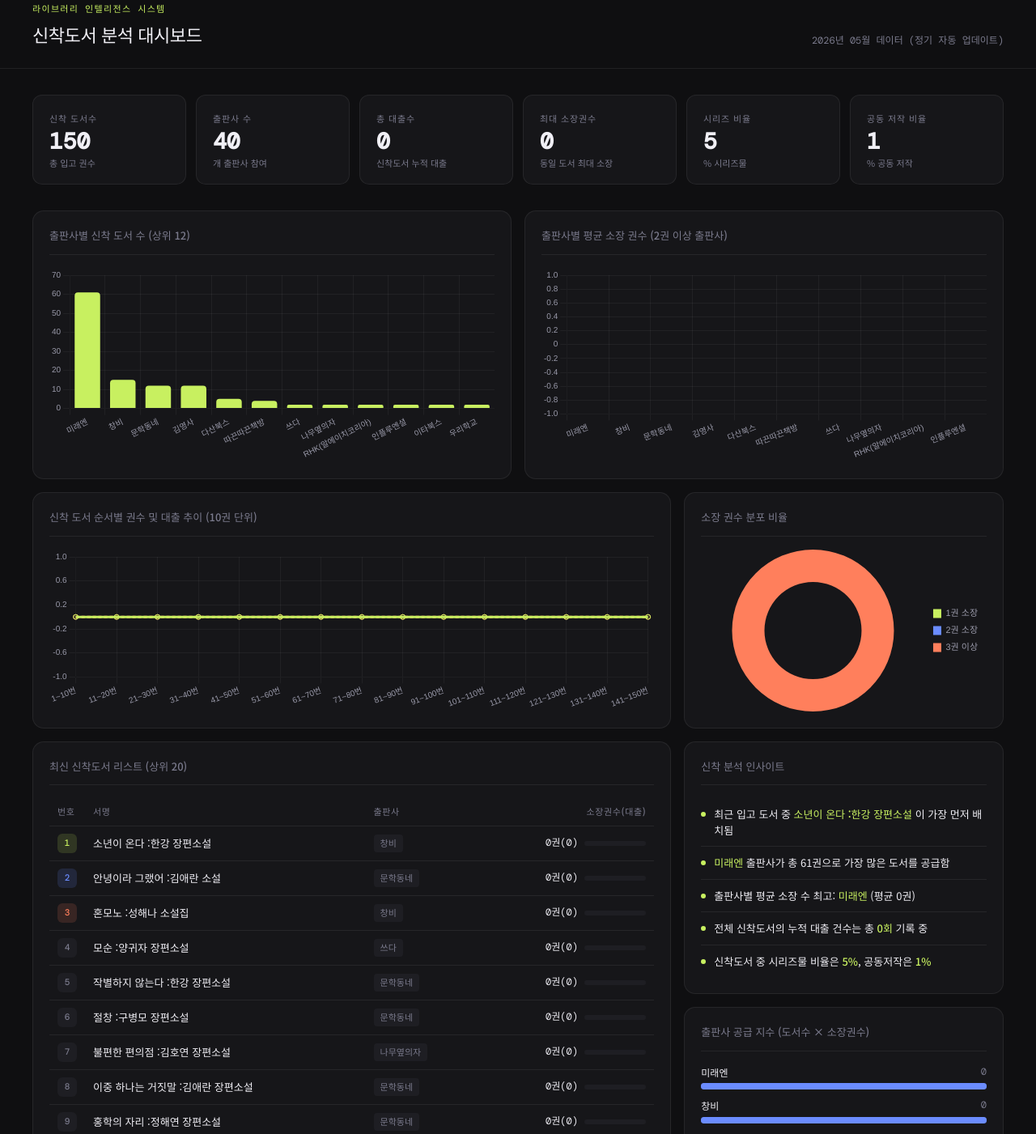
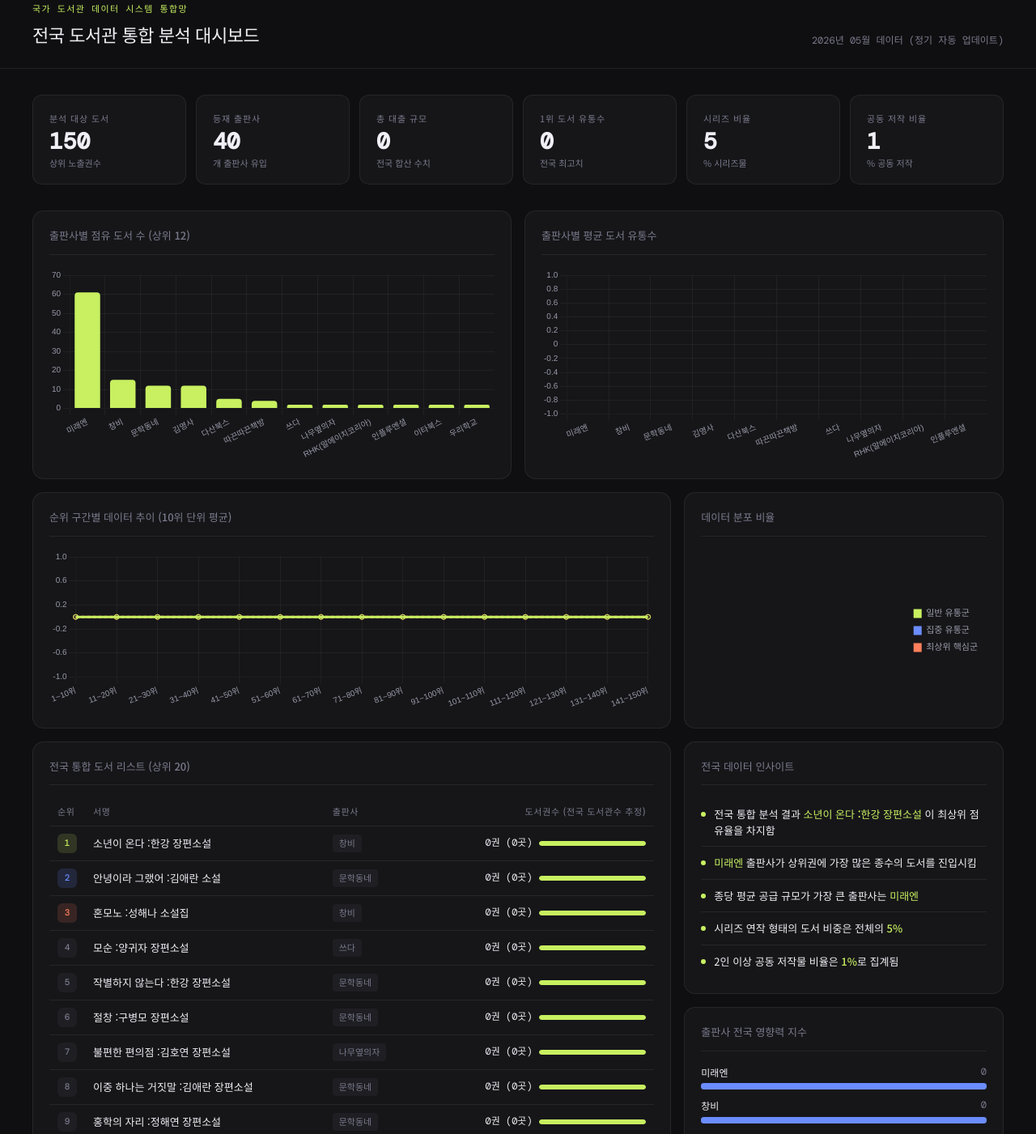
Before and after one commit to hyeyoungpark13-alt/library-dashboard, a plain HTML site: page index.html in a window 1280 px wide. Shown: the part 29-1430 px from the top of the page at 81% size. Drawn offline with nearby package versions, Linux system fonts and the light colour scheme.

Commit message:
Update index.html

```diff
--- a/index.html
+++ b/index.html
@@ -3,7 +3,7 @@
 <head>
 <meta charset="UTF-8">
 <meta name="viewport" content="width=device-width, initial-scale=1.0">
-<title>신착도서 분석 대시보드 (실시간 자동화)</title>
+<title>전국 도서관 통합 도서 분석 대시보드</title>
 <script src="https://cdnjs.cloudflare.com/ajax/libs/Chart.js/4.4.1/chart.umd.js"></script>
 <link href="https://fonts.googleapis.com/css2?family=Noto+Sans+KR:wght@300;400;500;700&family=DM+Mono:wght@400;500&display=swap" rel="stylesheet">
 <style>
@@ -62,66 +62,66 @@
 <body>
 <header>
   <div>
-    <div class="logo">라이브러리 인텔리전스 시스템</div>
-    <h1>신착도서 분석 대시보드</h1>
+    <div class="logo">국가 도서관 데이터 시스템 통합망</div>
+    <h1>전국 도서관 통합 분석 대시보드</h1>
   </div>
-  <span id="meta">데이터를 가져오는 중...</span>
+  <span id="meta">통합 데이터를 가져오는 중...</span>
 </header>
 
 <div id="loading-zone">
   <div class="spinner"></div>
-  <div>LOADING NEW ARRIVAL BOOKS...</div>
+  <div>LOADING INTEGRATED NATIONAL DATA...</div>
 </div>
 
 <div id="dashboard">
   <div class="kpi-row">
-    <div class="kpi"><div class="kpi-label">신착 도서수</div><div class="kpi-value" id="kpi-total">—</div><div class="kpi-sub">총 입고 권수</div></div>
-    <div class="kpi"><div class="kpi-label">출판사 수</div><div class="kpi-value" id="kpi-pubs">—</div><div class="kpi-sub">개 출판사 참여</div></div>
-    <div class="kpi"><div class="kpi-label">총 대출수</div><div class="kpi-value" id="kpi-libs">—</div><div class="kpi-sub">신착도서 누적 대출</div></div>
-    <div class="kpi"><div class="kpi-label">최대 소장권수</div><div class="kpi-value" id="kpi-top1libs">—</div><div class="kpi-sub">동일 도서 최대 소장</div></div>
+    <div class="kpi"><div class="kpi-label">분석 대상 도서</div><div class="kpi-value" id="kpi-total">—</div><div class="kpi-sub">상위 노출권수</div></div>
+    <div class="kpi"><div class="kpi-label">등재 출판사</div><div class="kpi-value" id="kpi-pubs">—</div><div class="kpi-sub">개 출판사 유입</div></div>
+    <div class="kpi"><div class="kpi-label">총 대출 규모</div><div class="kpi-value" id="kpi-libs">—</div><div class="kpi-sub">전국 합산 수치</div></div>
+    <div class="kpi"><div class="kpi-label">1위 도서 유통수</div><div class="kpi-value" id="kpi-top1libs">—</div><div class="kpi-sub">전국 최고치</div></div>
     <div class="kpi"><div class="kpi-label">시리즈 비율</div><div class="kpi-value" id="kpi-series">—</div><div class="kpi-sub">% 시리즈물</div></div>
     <div class="kpi"><div class="kpi-label">공동 저작 비율</div><div class="kpi-value" id="kpi-collab">—</div><div class="kpi-sub">% 공동 저작</div></div>
   </div>
 
   <div class="grid-2">
     <div class="card">
-      <div class="card-title">출판사별 신착 도서 수 (상위 12)</div>
+      <div class="card-title">출판사별 점유 도서 수 (상위 12)</div>
       <div class="chart-wrap" style="height:240px"><canvas id="chartPub"></canvas></div>
     </div>
     <div class="card">
-      <div class="card-title">출판사별 평균 소장 권수 (2권 이상 출판사)</div>
+      <div class="card-title">출판사별 평균 도서 유통수</div>
       <div class="chart-wrap" style="height:240px"><canvas id="chartAvg"></canvas></div>
     </div>
   </div>
 
   <div class="grid-3">
     <div class="card">
-      <div class="card-title">신착 도서 순서별 권수 및 대출 추이 (10권 단위)</div>
+      <div class="card-title">순위 구간별 데이터 추이 (10위 단위 평균)</div>
       <div class="chart-wrap" style="height:200px"><canvas id="chartTrend"></canvas></div>
     </div>
     <div class="card">
-      <div class="card-title">소장 권수 분포 비율</div>
+      <div class="card-title">데이터 분포 비율</div>
       <div class="chart-wrap" style="height:200px"><canvas id="chartDist"></canvas></div>
     </div>
   </div>
 
   <div class="grid-3">
     <div class="card">
-      <div class="card-title">최신 신착도서 리스트 (상위 20)</div>
+      <div class="card-title">전국 통합 도서 리스트 (상위 20)</div>
       <div class="tbl-wrap">
         <table>
-          <thead><tr><th style="width:36px">번호</th><th>서명</th><th>출판사</th><th style="text-align:right">소장권수(대출)</th></tr></thead>
+          <thead><tr><th style="width:36px">순위</th><th>서명</th><th>출판사</th><th style="text-align:right">도서권수 (전국 도서관수 추정)</th></tr></thead>
           <tbody id="topTable"></tbody>
         </table>
       </div>
     </div>
     <div style="display:flex;flex-direction:column;gap:16px;">
       <div class="card">
-        <div class="card-title">신착 분석 인사이트</div>
+        <div class="card-title">전국 데이터 인사이트</div>
         <ul class="insight-list" id="insightList"></ul>
       </div>
       <div class="card">
-        <div class="card-title">출판사 공급 지수 (도서수 × 소장권수)</div>
+        <div class="card-title">출판사 전국 영향력 지수</div>
         <div id="pubScore"></div>
       </div>
     </div>
@@ -138,8 +138,7 @@ window.addEventListener('DOMContentLoaded', () => {
 async function autoLoadData() {
   try {
     const response = await fetch('data.json');
-    if (!response.ok) throw new Error('data.json 파일을 불러오지 못했습니다.');
-
+    if (!response.ok) throw new Error('data.json 통합 데이터 파일을 찾을 수 없습니다.');
     const result = await response.json();
 
     document.getElementById('loading-zone').style.display = 'none';
@@ -147,10 +146,9 @@ async function autoLoadData() {
     document.getElementById('meta').textContent = result.period;
 
     renderDashboard(result.data);
-
   } catch (error) {
     document.getElementById('loading-zone').innerHTML =
-      `<div style="color:#ff7f5c;font-size:14px;">❌ 데이터를 불러오지 못했습니다.<br>오류 내용: ${error.message}<br><br>💡 Actions 탭에서 배포 봇을 다시 실행(Run workflow)하여 신착도서 data.json이 정상 생성되었는지 확인하세요.</div>`;
+      `<div style="color:#ff7f5c;font-size:14px;">❌ 통합 데이터를 불러오지 못했습니다.<br>오류내용: ${error.message}</div>`;
   }
 }
 
@@ -162,18 +160,17 @@ function renderDashboard(data) {
     pubs[d.pub].count++; pubs[d.pub].total += d.copies;
   });
   const pubList = Object.entries(pubs)
-    .map(([name, v]) => ({ name, count: v.count, avg: Math.round(v.total / v.count * 10) / 10 }))
+    .map(([name, v]) => ({ name, count: v.count, avg: Math.round(v.total / v.count) }))
     .sort((a, b) => b.count - a.count);
 
-  const totalLoans = data.reduce((s, d) => s + d.libs, 0);
-  const maxCopies = Math.max(...data.map(d => d.copies));
+  const totalVolume = data.reduce((s, d) => s + d.copies, 0);
   const seriesPct = Math.round(data.filter(d => /\d+/.test(d.title)).length / n * 100);
   const collabPct = Math.round(data.filter(d => d.author.includes(',')).length / n * 100);
 
   document.getElementById('kpi-total').textContent = n;
   document.getElementById('kpi-pubs').textContent = Object.keys(pubs).length;
-  document.getElementById('kpi-libs').textContent = totalLoans;
-  document.getElementById('kpi-top1libs').textContent = maxCopies;
+  document.getElementById('kpi-libs').textContent = totalVolume.toLocaleString();
+  document.getElementById('kpi-top1libs').textContent = data[0]?.copies.toLocaleString() || '—';
   document.getElementById('kpi-series').textContent = seriesPct;
   document.getElementById('kpi-collab').textContent = collabPct;
 
@@ -205,9 +202,9 @@ function renderDashboard(data) {
   for (let i = 0; i < data.length; i += 10) {
     const chunk = data.slice(i, i + 10);
     groups.push({
-      label: (i+1) + '~' + (i + chunk.length) + '번',
-      copies: Math.round(chunk.reduce((s, d) => s + d.copies, 0) / chunk.length * 10) / 10,
-      libs: Math.round(chunk.reduce((s, d) => s + d.libs, 0) / chunk.length * 10) / 10,
+      label: (i+1) + '~' + (i + chunk.length) + '위',
+      copies: Math.round(chunk.reduce((s, d) => s + d.copies, 0) / chunk.length),
+      libs: Math.round(chunk.reduce((s, d) => s + d.libs, 0) / chunk.length),
     });
   }
   charts.trend = new Chart(document.getElementById('chartTrend'), {
@@ -215,23 +212,21 @@ function renderDashboard(data) {
     data: {
       labels: groups.map(g => g.label),
       datasets: [
-        { label: '소장권수', data: groups.map(g => g.copies), borderColor: '#c8f060', backgroundColor: 'rgba(200,240,96,0.08)', tension: 0.4, pointRadius: 3, fill: true },
-        { label: '평균대출', data: groups.map(g => g.libs), borderColor: '#ff7f5c', backgroundColor: 'rgba(255,127,92,0.06)', tension: 0.4, pointRadius: 3, fill: true, borderDash: [4,3] }
+        { label: '도서권수', data: groups.map(g => g.copies), borderColor: '#c8f060', backgroundColor: 'rgba(200,240,96,0.08)', tension: 0.4, pointRadius: 3, fill: true },
+        { label: '도서관수', data: groups.map(g => g.libs), borderColor: '#ff7f5c', backgroundColor: 'rgba(255,127,92,0.06)', tension: 0.4, pointRadius: 3, fill: true, borderDash: [4,3] }
       ]
     },
-    options: { responsive: true, maintainAspectRatio: false, plugins: { legend: { display: false } }, scales: { x: { ticks: { color: tc, font: { size: 10 }, maxRotation: 38 }, grid: { color: gc } }, y: { ticks: { color: tc, font: { size: 10 } }, grid: { color: gc } } } }
+    options: { responsive: true, maintainAspectRatio: false, plugins: { legend: { display: false } }, scales: { x: { ticks: { color: tc, font: { size: 10 } }, grid: { color: gc } }, y: { ticks: { color: tc, font: { size: 10 } }, grid: { color: gc } } } }
   });
 
-  const buckets = [0, 0, 0]; // 1권 소장, 2권 소장, 3권 이상 소장
-  data.forEach(d => {
-    if(d.copies === 1) buckets[0]++;
-    else if(d.copies === 2) buckets[1]++;
-    else buckets[2]++;
-  });
+  const maxC = Math.max(...data.map(d => d.copies));
+  const step = Math.ceil(maxC / 3);
+  const buckets = [0,0,0];
+  data.forEach(d => { const i = Math.min(2, Math.floor(d.copies / step)); buckets[i]++; });
   charts.dist = new Chart(document.getElementById('chartDist'), {
     type: 'doughnut',
     data: {
-      labels: ['1권 소장', '2권 소장', '3권 이상'],
+      labels: ['일반 유통군', '집중 유통군', '최상위 핵심군'],
       datasets: [{ data: buckets, backgroundColor: ['#c8f060','#6b8cff','#ff7f5c'], borderWidth: 0 }]
     },
     options: { responsive: true, maintainAspectRatio: false, plugins: { legend: { position: 'right', labels: { color: tc, font: { size: 11 }, boxWidth: 10 } } }, cutout: '60%' }
@@ -240,31 +235,30 @@ function renderDashboard(data) {
   const tbody = document.getElementById('topTable');
   tbody.innerHTML = '';
   data.slice(0, 20).forEach(d => {
-    const maxVal = Math.max(...data.map(item => item.copies), 1);
-    const pct = Math.round(d.copies / maxVal * 100);
+    const pct = Math.round(d.copies / data[0].copies * 100);
     const cls = d.rank <= 3 ? 'rank-' + d.rank : '';
     const tr = document.createElement('tr');
     tr.innerHTML = '<td><span class="rank-badge ' + cls + '">' + d.rank + '</span></td>' +
       '<td class="title-cell" title="' + d.title + '">' + d.title + '</td>' +
       '<td><span class="pub-tag">' + d.pub + '</span></td>' +
-      '<td><div class="bar-inline"><span class="mono" style="font-size:12px;min-width:45px;text-align:right">' + d.copies + '권(' + d.libs + ')</span><div class="bar-bg"><div class="bar-fill" style="width:' + pct + '%"></div></div></div></td>';
+      '<td><div class="bar-inline"><span class="mono" style="font-size:12px;min-width:70px;text-align:right">' + d.copies.toLocaleString() + '권 (' + d.libs.toLocaleString() + '곳)</span><div class="bar-bg"><div class="bar-fill" style="width:' + pct + '%"></div></div></div></td>';
     tbody.appendChild(tr);
   });
 
   const top1 = data[0], topPub = pubList[0];
   const highAvgPub = multiPubs[0] || {name: '없음', avg: 0};
   const insights = [
-    '최근 입고 도서 중 <span class="highlight">' + top1.title + '</span>이 가장 먼저 배치됨',
-    '<span class="highlight">' + topPub.name + '</span> 출판사가 총 ' + topPub.count + '권으로 가장 많은 도서를 공급함',
-    '출판사별 평균 소장 수 최고: <span class="highlight">' + highAvgPub.name + '</span> (평균 ' + highAvgPub.avg + '권)',
-    '전체 신착도서의 누적 대출 건수는 총 <span class="highlight">' + totalLoans + '회</span> 기록 중',
-    '신착도서 중 시리즈물 비율은 <span class="highlight">' + seriesPct + '%</span>, 공동저작은 <span class="highlight">' + collabPct + '%</span>',
+    '전국 통합 분석 결과 <span class="highlight">' + top1.title + '</span>이 최상위 점유율을 차지함',
+    '<span class="highlight">' + topPub.name + '</span> 출판사가 상위권에 가장 많은 종수의 도서를 진입시킴',
+    '종당 평균 공급 규모가 가장 큰 출판사는 <span class="highlight">' + highAvgPub.name + '</span>',
+    '시리즈 연작 형태의 도서 비중은 전체의 <span class="highlight">' + seriesPct + '%</span>',
+    '2인 이상 공동 저작물 비율은 <span class="highlight">' + collabPct + '%</span>로 집계됨',
   ];
   document.getElementById('insightList').innerHTML = insights.map(t =>
     '<li><div class="insight-dot"></div><div>' + t + '</div></li>').join('');
 
   const scoreList = pubList.filter(p => p.count >= 2)
-    .map(p => ({ name: p.name, score: Math.round(p.count * p.avg) }))
+    .map(p => ({ name: p.name, score: p.count * p.avg }))
     .sort((a, b) => b.score - a.score).slice(0, 6);
   if(scoreList.length > 0) {
     const maxScore = scoreList[0].score;
```
